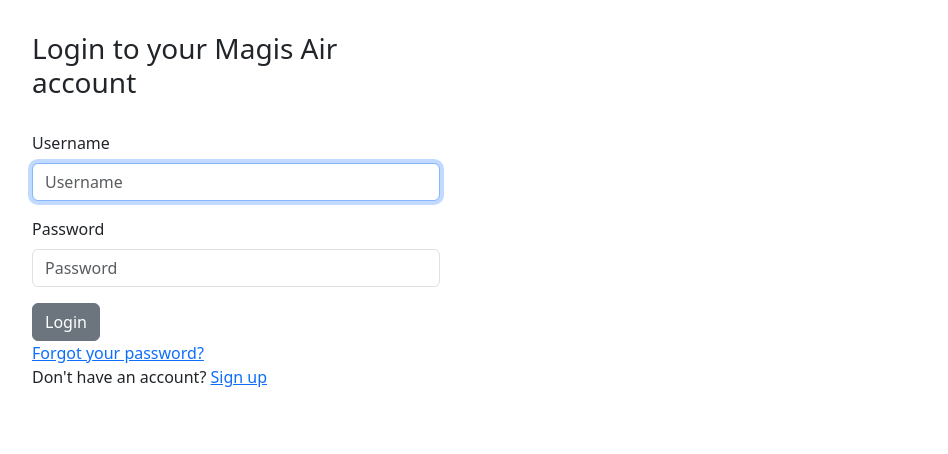
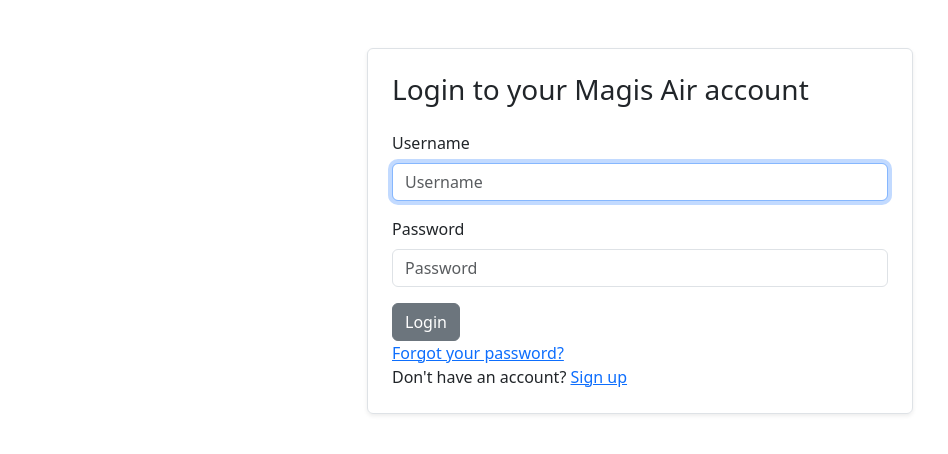
Before and after one commit to tttrono/MagisAir, a Django app: page /accounts/login/ in a window 1280 px wide. Shown: the part 56-510 px from the top of the page, without its empty margins (0-948 px from the left). Run offline with Django 5.2, Linux system fonts and the light colour scheme; some libraries are stand-ins or nearby versions.

Commit message:
Added rounded div around login form.

```diff
--- a/MagisAir/templates/registration/login.html
+++ b/MagisAir/templates/registration/login.html
@@ -5,9 +5,12 @@
 
 {% block content %}
 
-	<div class="content" style="width:440px;">
-		<h3>Login to your Magis Air account</h3><br>
-
+	<div class="container mt-5">
+	    <div class="row justify-content-center">
+	        <div class="col-md-6">
+	            <!-- The rounded div wrapper -->
+	            <div class="p-4 border rounded shadow-sm">
+	                <h3 class="mb-4">Login to your Magis Air account </h3>
 					<form method="POST">
 						{% csrf_token %}
 						{% bootstrap_form form set_placeholder=False %}
@@ -17,5 +20,8 @@
 					<a href="{% url 'password_reset' %}"> Forgot your password? </a>
 					<br> Don't have an account? <a href="{% url 'passenger:signup' %}"> Sign up </a>
 	            </div>
+	        </div>
+	    </div>
+	</div>
 
 {% endblock %}
```
Lines whose indentation alone changed are shown as unchanged.
